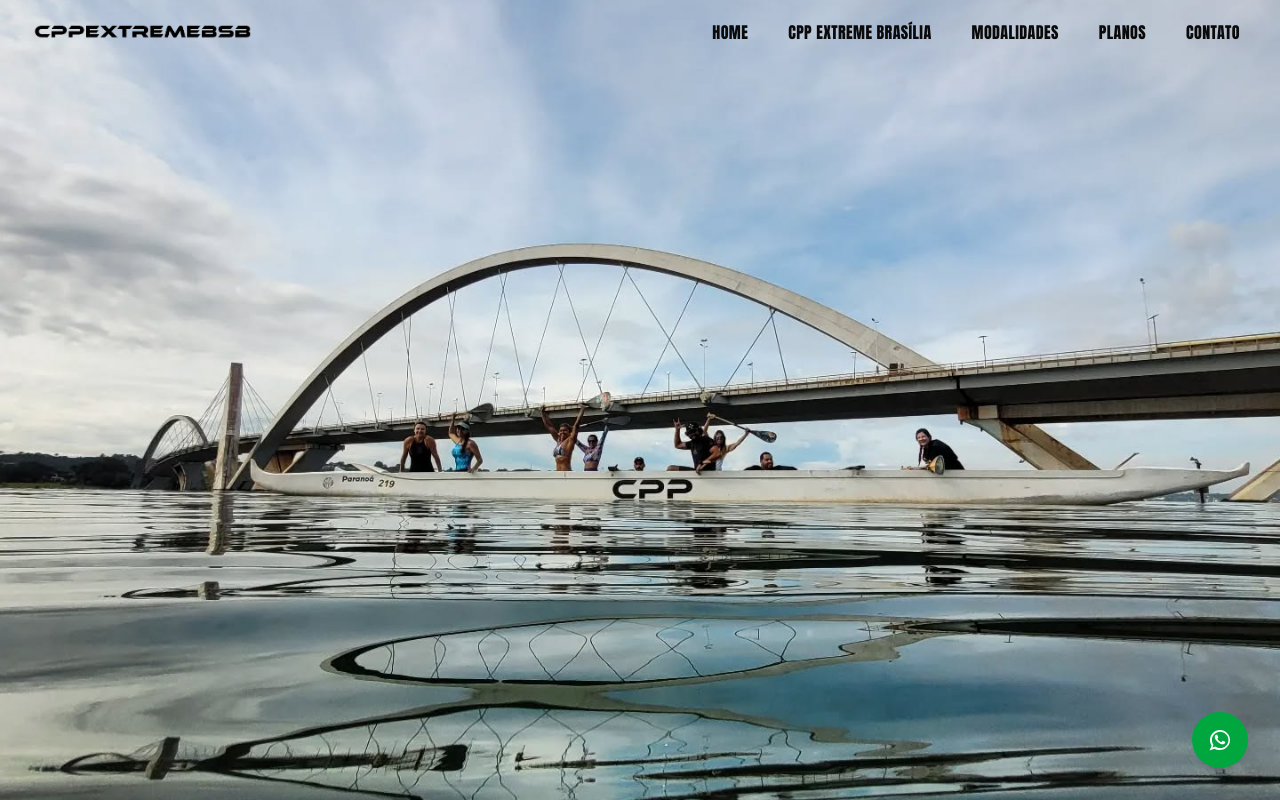
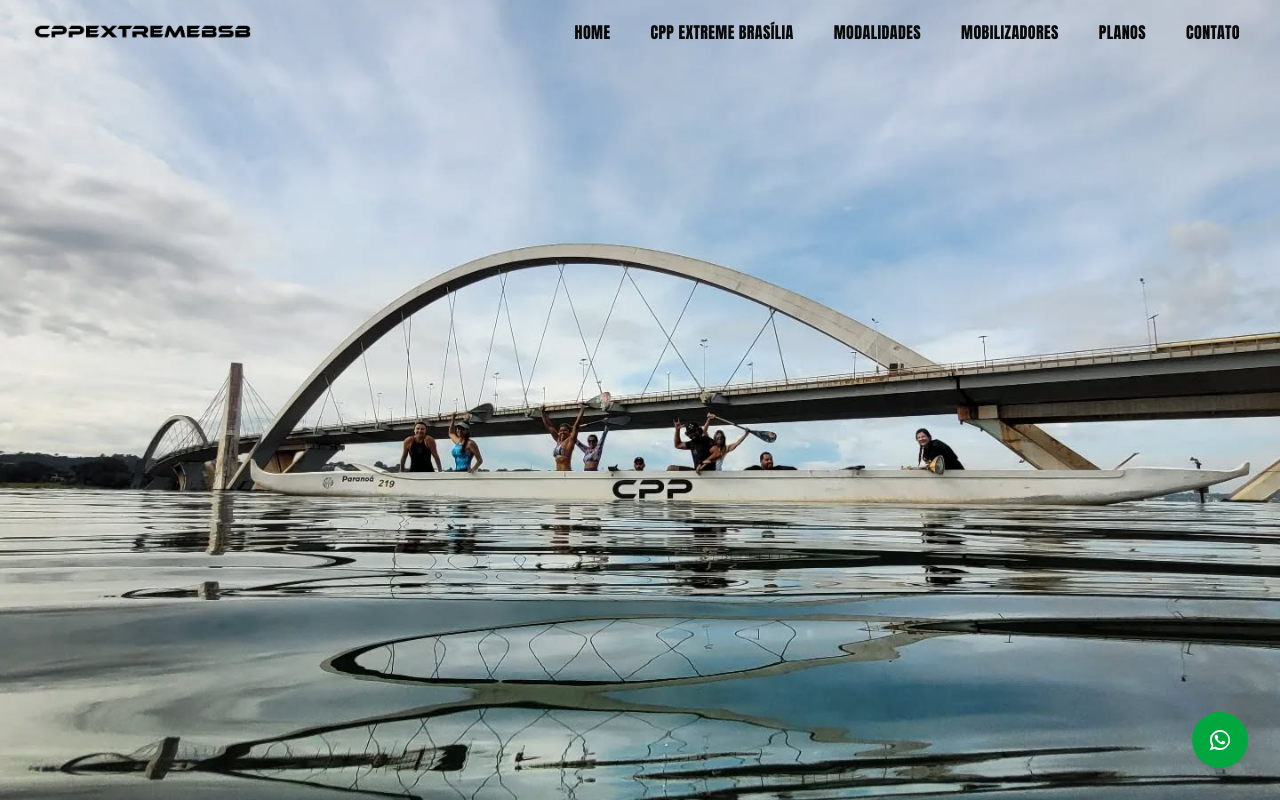
Before and after one commit to JesusVicken/cppextreme, a Next.js app in the folder cppextremebsb/: page / in a window 1280 px wide. Shown: the top 800 px of the page. Built offline with nearby package versions, Linux system fonts and the light colour scheme.

Commit message:
mobilizadores add

```diff
--- a/cppextremebsb/src/app/_components/header.tsx
+++ b/cppextremebsb/src/app/_components/header.tsx
@@ -20,6 +20,7 @@
         { href: '/', label: 'Home' },
         { href: '#sobre', label: 'CPP Extreme Brasília' },
         { href: '#modalidades', label: 'Modalidades' },
+        { href: '#mobilizadores', label: 'Mobilizadores' },
         { href: '#planos', label: 'Planos' },
         { href: '#contato', label: 'Contato' },
     ]
```
